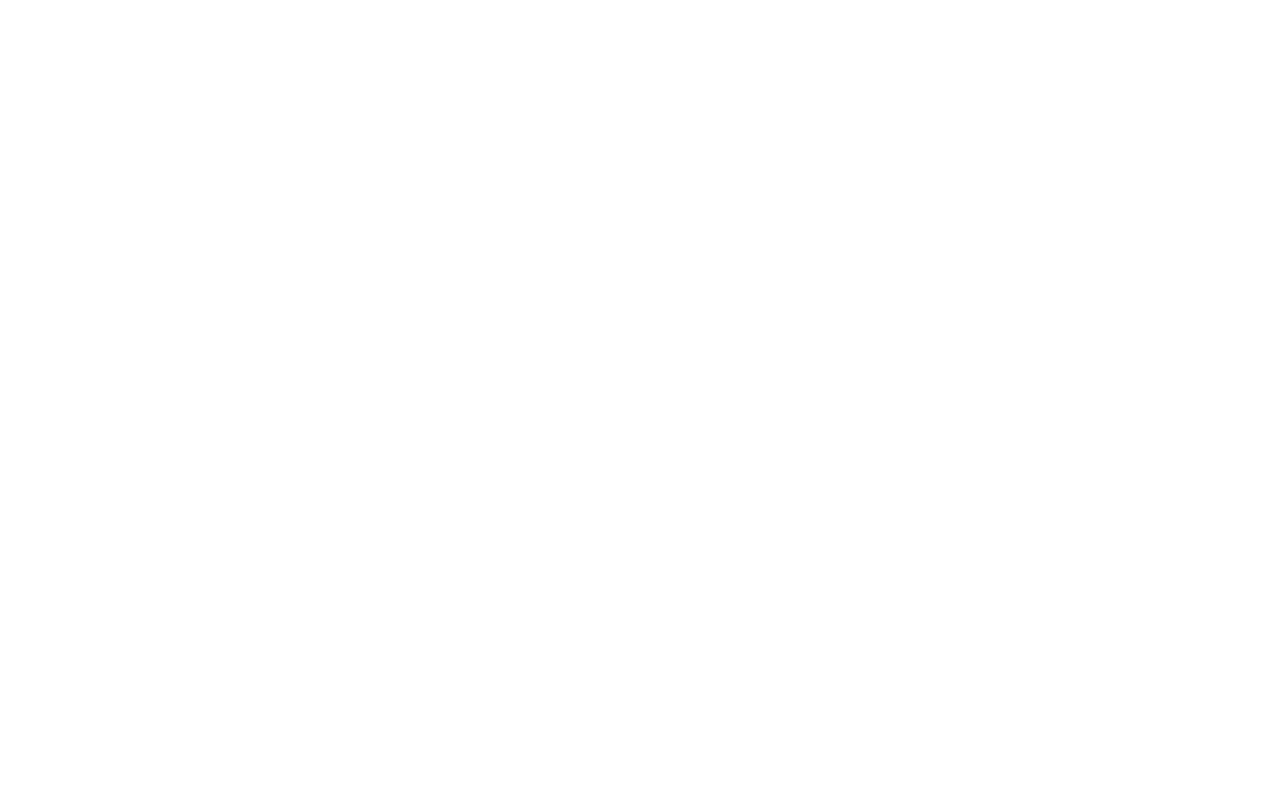
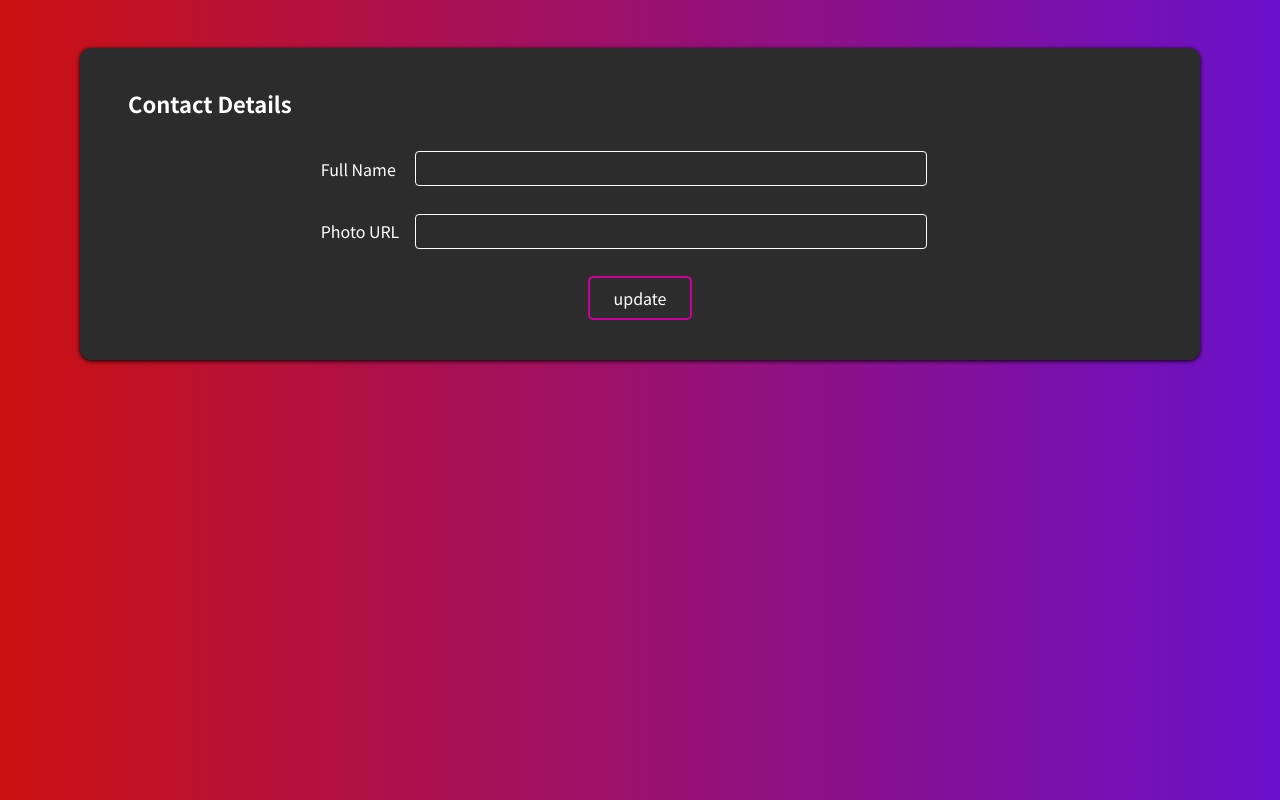
Before and after one commit to Milindsm/Expense-Tracker-Premium, a React (Create React App) app: page /updateDetails in a window 1280 px wide. Before the commit this address had no page. Built offline with nearby package versions, Linux system fonts and the light colour scheme.

Commit message:
added complete Profile function

```diff
--- a/src/App.js
+++ b/src/App.js
@@ -3,12 +3,14 @@ import React from 'react';
 import { Routes,Route } from 'react-router-dom';
 import SignUp from './Components/SignUp/SignUp';
 import Profile from "./Components/Profile/Profile";
+import UpdateForm from './Components/Update/UpdateForm';
 
 function App() {
   return (
     <Routes>
             <Route path="/" element={<SignUp />} />
             <Route path="/profile" element={<Profile />} />
+            <Route path='/updateDetails' element={<UpdateForm/>}/>
     </Routes>
   );
 }
--- a/src/Components/Profile/Profile.js
+++ b/src/Components/Profile/Profile.js
@@ -1,7 +1,24 @@
 import React from "react";
+import { useNavigate } from "react-router-dom";
+import classes from "./Profile.module.css"
 
 const Profile = () => {
-    return <div>Welcome to Expense Tracker</div>;
+    const navigate = useNavigate();
+    const profileUpdateHandler = () => {
+        navigate("/updateDetails");
+    };
+    return (
+        <div className={classes.start}>
+            <h3>Welcome to Expense Tracker!</h3>
+            <p className={classes.statement}>Your profile is incomplete</p>
+            <button
+                className={classes.updateButton}
+                onClick={profileUpdateHandler}
+            >
+                Complete now
+            </button>
+        </div>
+    );
 };
 
 export default Profile;
--- /dev/null
+++ b/src/Components/Profile/Profile.module.css
@@ -0,0 +1,33 @@
+.start {
+    margin: 3rem auto;
+    width: 95%;
+    max-width: 50rem;
+    border-radius: 11px;
+    background-color: rgb(44, 44, 44);
+    box-shadow: 0 1px 4px rgb(0, 0, 0.2);
+    padding-top: 1.5rem;
+    padding-right: 3rem;
+    padding-bottom: 2rem;
+    padding-left: 3rem;
+    text-align: center;
+}
+
+.updateButton {
+    cursor: pointer;
+    font: inherit;
+    color: white;
+    background-color: transparent;
+    border: 2px solid #ca0098;
+    border-radius: 5px;
+    padding: 0.5rem 1.5rem;
+}
+
+.updateButton:hover {
+    border-color: rgb(146, 44, 255);
+}
+
+.statement {
+    opacity: 1;
+    color: rgba(255, 255, 255, 0.502);
+    margin-bottom: 2rem;
+}
--- a/src/Components/SignUp/SignUp.js
+++ b/src/Components/SignUp/SignUp.js
@@ -1,11 +1,13 @@
-import { useRef,useState } from "react";
+import { useRef,useState,useContext } from "react";
 import { useNavigate } from "react-router-dom";
 import classes from "./SignUp.module.css";
+import AuthContext from "../Store/AuthContext";
 
 const SignUp = () => {
     const emailInputRef = useRef();
     const passwordInputRef = useRef();
     const confirmPasswordInputRef = useRef();
+    const auth_ctx = useContext(AuthContext);
     const [isLogin, setIsLogin] = useState(false);
     const navigate = useNavigate();
 
@@ -47,10 +49,10 @@ const SignUp = () => {
         })
             .then(async (res) => {
                 if (res.ok) {
+                    alert("Your profile is successfully updated!");
                     event.target.reset();
                     const data = await res.json();
-                    localStorage.setItem("token", data.idToken);
-                    event.target.reset();
+                    auth_ctx.login(data.idToken);
                     navigate("/profile");
                     return data;
                 } else {
--- /dev/null
+++ b/src/Components/Store/AuthContext.js
@@ -0,0 +1,39 @@
+import React,{useState} from "react";
+
+const AuthContext = React.createContext({
+    token: "",
+    isLoggedIn: false,
+    login: (token) => {},
+    logout: () => {},
+});
+
+export default AuthContext;
+
+export const AuthContextProvider = (props) => {
+    const initialToken = localStorage.getItem("token");
+    const [token, setToken] = useState(initialToken);
+
+    const userIsLoggedIn = !!token; //to convert truthy or falsy valuues to boolean true or false
+
+    const loginHandler = (token) => {
+        setToken(token);
+
+        localStorage.setItem("token", token);
+    };
+
+    const logoutHandler = () => {
+        setToken(null);
+        localStorage.removeItem("token");
+    };
+    const contextValue = {
+        token: token,
+        isLoggedIn: userIsLoggedIn,
+        login: loginHandler,
+        logout: logoutHandler,
+    };
+    return (
+        <AuthContext.Provider value={contextValue}>
+            {props.children}
+        </AuthContext.Provider>
+    );
+};
--- /dev/null
+++ b/src/Components/Update/UpdateForm.js
@@ -0,0 +1,63 @@
+import React,{useRef} from "react";
+import classes from "./UpdateForm.module.css";
+
+const UpdateForm = () => {
+    const idToken = localStorage.getItem("token");
+
+    const fullNameInputRef = useRef();
+    const photoUrlInputRef = useRef();
+
+    const updateProfileHandler = (event) => {
+        event.preventDefault();
+        const enteredFullName = fullNameInputRef.current.value;
+        const enteredPhotoUrl = photoUrlInputRef.current.value;
+
+        fetch(
+            "https://identitytoolkit.googleapis.com/v1/accounts:update?key=AIzaSyCzpS8mhUYjlEGXWgom8MK0UNFqjGjlbzM",
+
+            {
+                method: "POST",
+                body: JSON.stringify({
+                    idToken: idToken,
+                    displayName: enteredFullName,
+                    photoUrl: enteredPhotoUrl,
+                    returnSecureToken: true,
+                }),
+                headers: {
+                    "Content-Type": "application/json",
+                },
+            }
+        )
+            .then(async (res) => {
+                if (res.ok) {
+                    const data = await res.json();
+                    console.log(data);
+                    alert("Your profile has been updated successfully!");
+                    return data;
+                }
+                await res.json();
+                let errorMessage = "Authentication failed!";
+                throw new Error(errorMessage);
+            })
+            .catch((err) => console.log(err));
+    };
+
+    return (
+        <div className={classes.wrapper}>
+            <h1>Contact Details</h1>
+            <form className={classes.form}>
+                <label htmlFor="fullName">Full Name </label>
+                <input type="text" id="fullName" ref={fullNameInputRef} />
+                <br />
+                <br />
+                <label htmlFor="photoUrl">Photo URL</label>
+                <input type="text" id="photoUrl" ref={photoUrlInputRef} />
+                <div className={classes.actions}>
+                    <button onClick={updateProfileHandler}>update</button>
+                </div>
+            </form>
+        </div>
+    );
+};
+
+export default UpdateForm;
--- /dev/null
+++ b/src/Components/Update/UpdateForm.module.css
@@ -0,0 +1,76 @@
+.wrapper {
+    margin: 3rem auto;
+    width: 95%;
+    max-width: 70rem;
+    border-radius: 11px;
+    background-color: rgb(44, 44, 44);
+    box-shadow: 0 1px 4px rgb(0, 0, 0.2);
+    padding-top: 1.5rem;
+    padding-right: 3rem;
+    padding-bottom: 2rem;
+    padding-left: 3rem;
+}
+.wrapper p {
+    opacity: 1;
+    color: rgba(255, 255, 255, 0.5);
+    margin-bottom: " 2rem";
+}
+
+.wrapper h1 {
+    background-color: rgb(44, 44, 44);
+    text-align: left;
+    color: white;
+    margin-bottom: 2rem;
+    font-size: 22px;
+}
+
+.form {
+    margin-bottom: 0.5rem;
+    text-align: center;
+}
+
+.form label {
+    color: white;
+    margin-bottom: 0.5rem;
+    text-align: left;
+}
+
+.form input {
+    font: inherit;
+    background-color: transparent;
+    color: rgb(241, 241, 241);
+    border-radius: 4px;
+    border: 1.5px solid white;
+    width: 50%;
+    text-align: left;
+    padding: 0.3rem;
+    margin-left: 1rem;
+    margin-right: 2rem;
+    margin-bottom: 0.2rem;
+}
+
+.form input:focus {
+    outline: none !important;
+    border: 1.5px solid #ca0098;
+}
+
+.actions {
+    margin-top: 1.5rem;
+    display: flex;
+    flex-direction: column;
+    align-items: center;
+}
+
+.actions button {
+    cursor: pointer;
+    font: inherit;
+    color: white;
+    background-color: transparent;
+    border: 2px solid #ca0098;
+    border-radius: 5px;
+    padding: 0.5rem 1.5rem;
+}
+
+.actions button:hover {
+    border-color: rgb(146, 44, 255);
+}
--- a/src/index.js
+++ b/src/index.js
@@ -1,13 +1,16 @@
 import React from 'react';
 import ReactDOM from 'react-dom/client';
 import { BrowserRouter } from 'react-router-dom';
+import {AuthContextProvider} from './Components/Store/AuthContext';
 import './index.css';
 import App from './App';
 
 
 const root = ReactDOM.createRoot(document.getElementById('root'));
 root.render(
-  <BrowserRouter>
-  <App/>
-  </BrowserRouter>
+  <AuthContextProvider>
+        <BrowserRouter>
+            <App />
+        </BrowserRouter>
+    </AuthContextProvider>
 );
```
